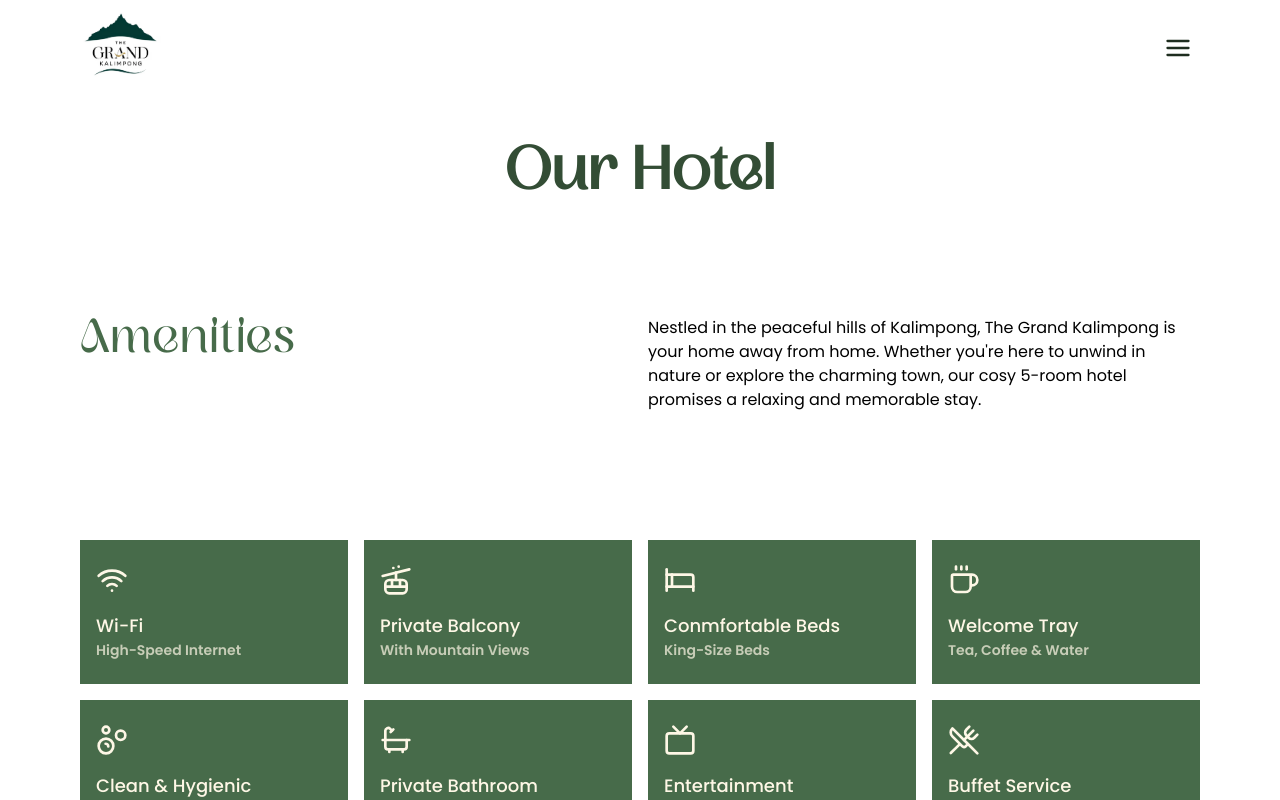
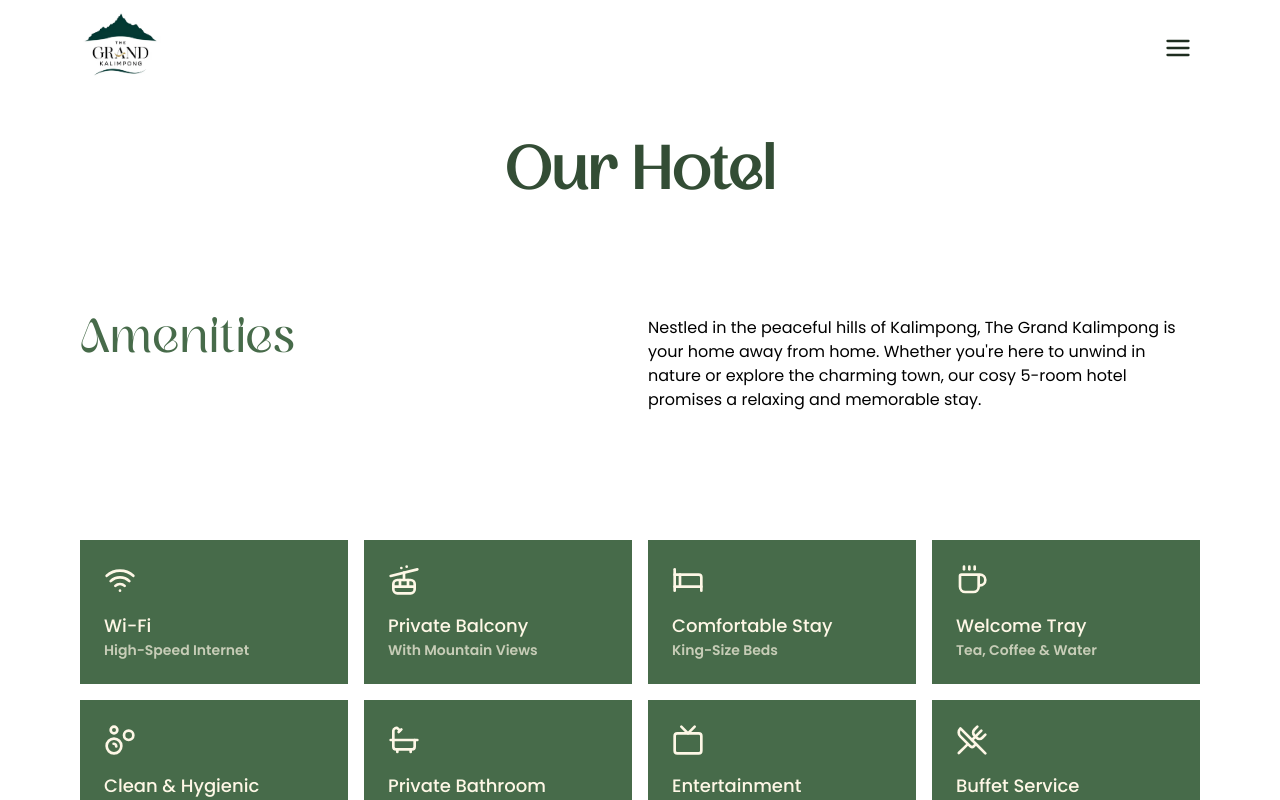
Before and after one commit to thegrandkalimpong/thegrandkpg, a Next.js app: page /our-hotel in a window 1280 px wide. Shown: the top 800 px of the page. Built offline with nearby package versions, Linux system fonts and the light colour scheme.

Commit message:
fix: correct spelling of "Comfortable Stay" in amenities data; adjust padding in Our Hotel page

```diff
--- a/src/app/(main)/our-hotel/page.tsx
+++ b/src/app/(main)/our-hotel/page.tsx
@@ -14,7 +14,7 @@ const page = () => {
 
       <div className='p-4 grid grid-cols-1 sm:grid-cols-2 lg:grid-cols-4 gap-4 text-cream max-w-6xl mx-auto mt-24 '>
         {amenities.map((amenity, idx) => (
-          <div key={idx} className='bg-moss-light gap-4 px-4 py-8 sm:py-6'>
+          <div key={idx} className='bg-moss-light gap-4 p-8 sm:p-6'>
             <amenity.Icon className='w-8 h-8 mb-4 mx-auto sm:mx-0' />
             <h4 className='text-lg font-medium text-center sm:text-left'>
               {amenity.title}
--- a/src/data/amenities.ts
+++ b/src/data/amenities.ts
@@ -15,7 +15,7 @@ export const amenities = [
     },
     {
         id: 3,
-        title: "Conmfortable Beds",
+        title: "Comfortable Stay",
         description: "King-size beds",
         Icon: Bed,
     },
```
